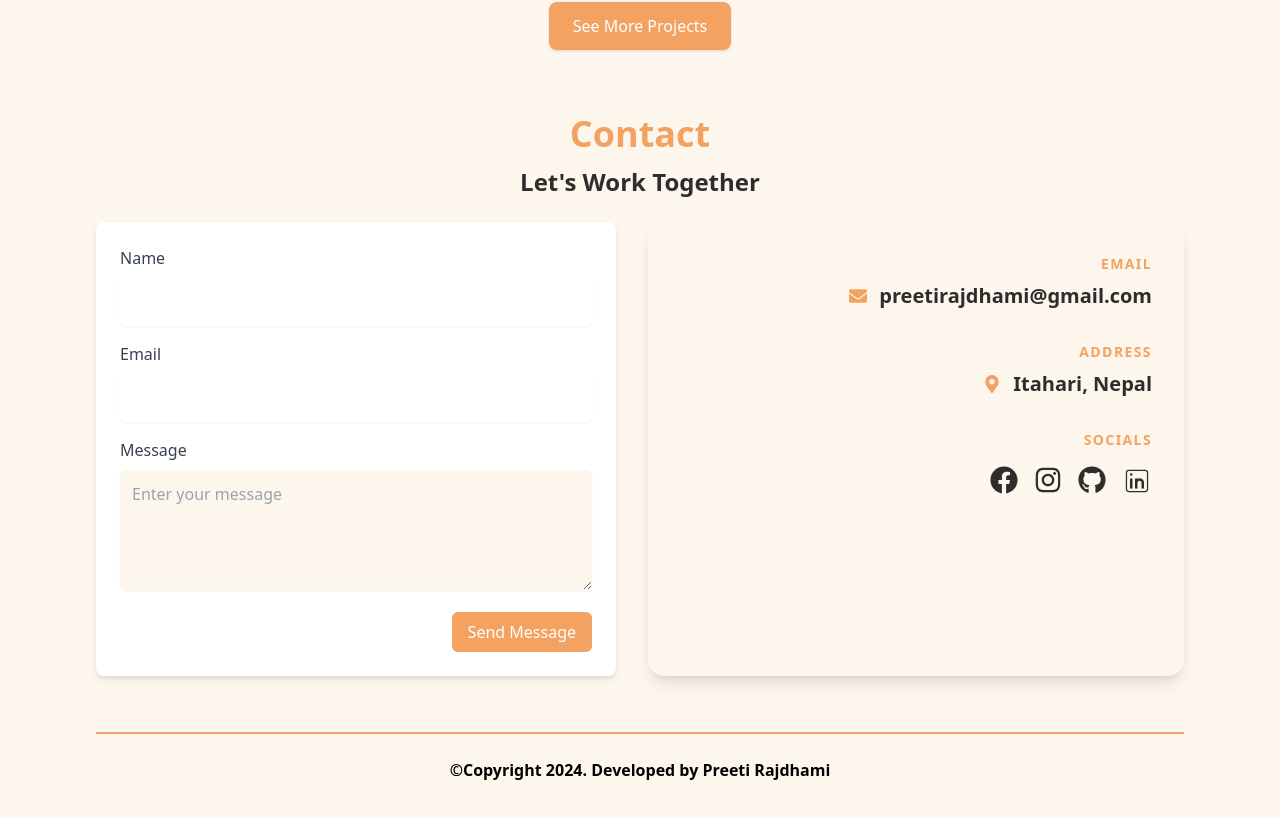
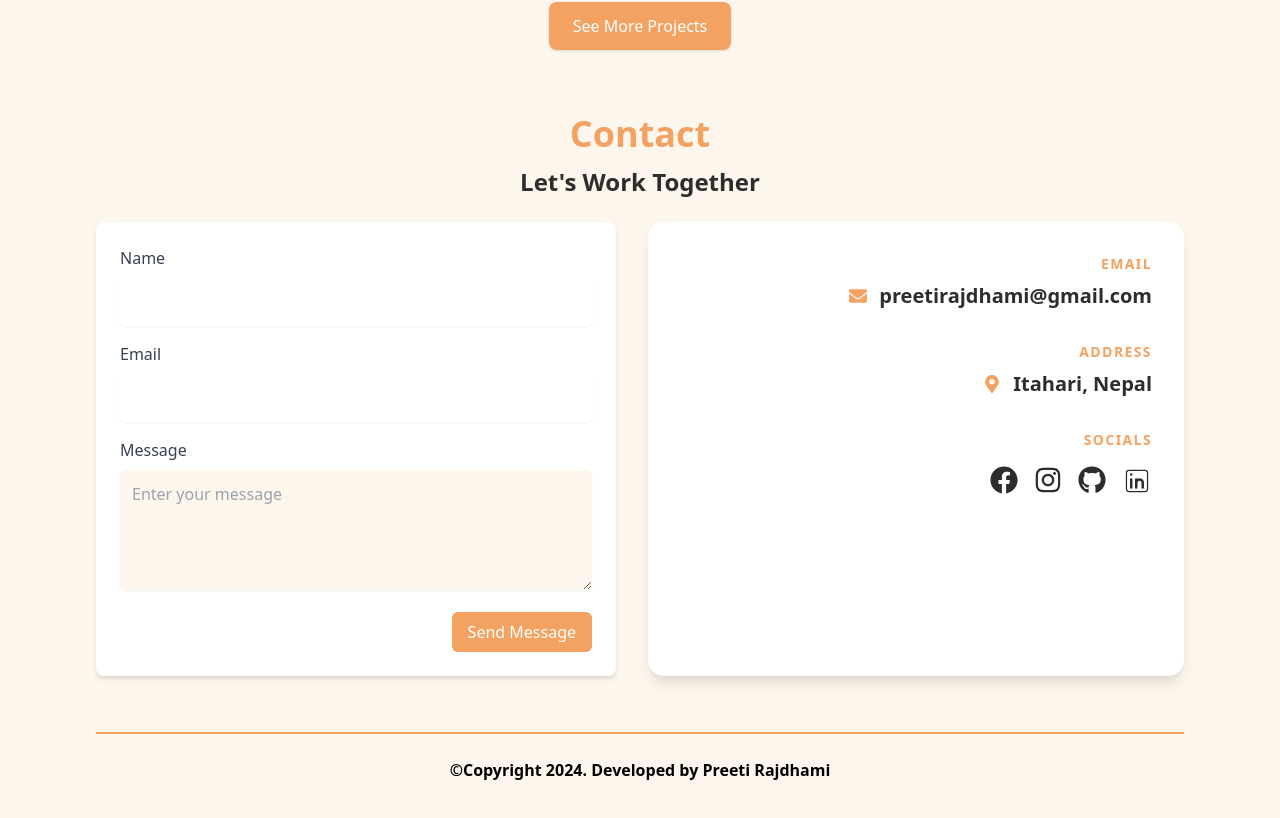
Before and after one commit to Preetirajdhami/MyPortfolio, a Next.js app in the folder frontend/: page / in a window 1280 px wide. Shown: the part 2416-3234 px from the top of the page. Built offline with nearby package versions, Linux system fonts and the light colour scheme; a web font is replaced by a local one.

Commit message:
contact section

```diff
--- a/frontend/src/app/components/Contact.tsx
+++ b/frontend/src/app/components/Contact.tsx
@@ -137,7 +137,7 @@ const Contact = () => {
           </form>
 
           {/* Contact Info Section */}
-          <div className="flex-1 flex flex-col items-end bg-base shadow-lg rounded-2xl p-8 text-right space-y-8">
+          <div className="flex-1 flex flex-col items-end bg-white shadow-lg rounded-2xl p-8 text-right space-y-8">
             {/* Email */}
             <div>
               <h2 className="text-sm text-primary uppercase font-bold tracking-widest mb-2">
```
